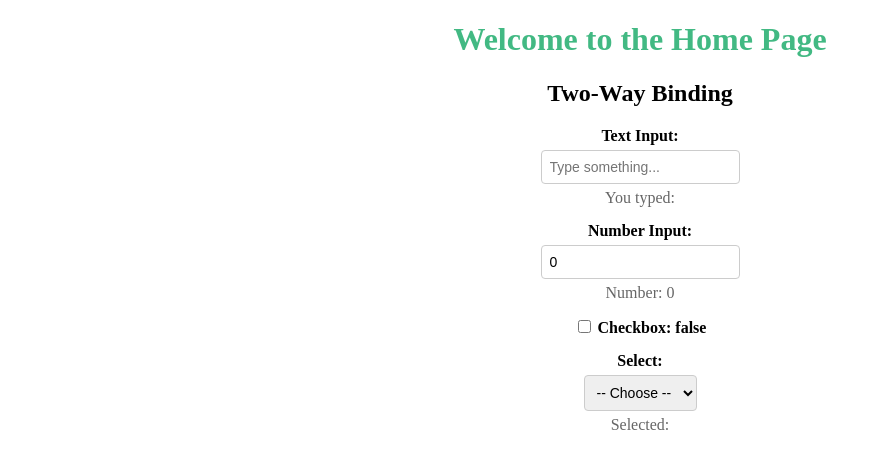
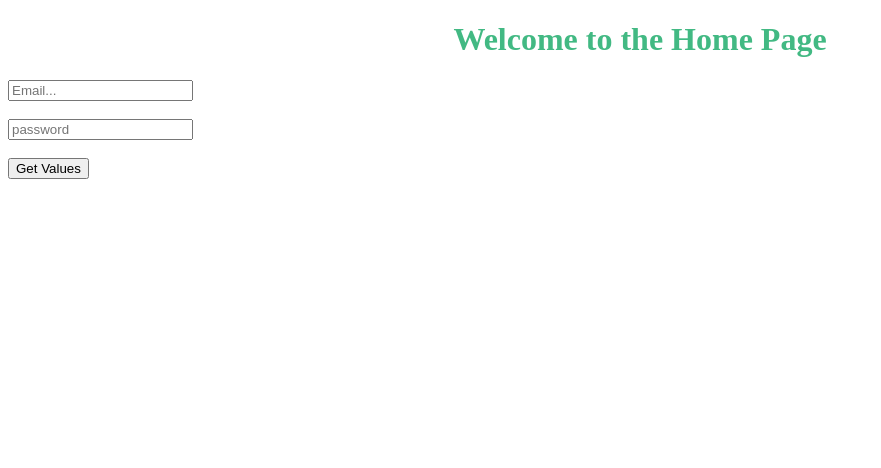
Before and after one commit to Manojkumar354/Vue-JS, a Vue app: page / in a window 1280 px wide. Shown: the top 468 px of the page, without its empty margins (0-881 px from the left). Built offline with nearby package versions, Linux system fonts and the light colour scheme.

Commit message:
Get input value commit

```diff
--- a/src/App.vue
+++ b/src/App.vue
@@ -1,20 +1,17 @@
 <template>
 
 <HomeComponent/>
-<TwoWayBinding/>
 </template>
 
 <script>
 
 import HomeComponent from './components/HomeComponent.vue';
-import TwoWayBinding from './components/TwoWayBinding.vue';
 
 
 export default {
     name: 'App',
     components: {
-        HomeComponent,
-        TwoWayBinding
+        HomeComponent
     }
 }
 </script>
--- a/src/components/HomeComponent.vue
+++ b/src/components/HomeComponent.vue
@@ -1,10 +1,27 @@
 <template>
 <h1>Welcome to the Home Page</h1>
+
+<input type="text" name="email" placeholder="Email..." v-model="email">  <br/><br/>
+
+<input type="password" name="password" placeholder="password" v-model="password">  <br/><br/>
+
+<button type="button" v-on:click="getData()">Get Values</button>
 </template>
 
 <script>
 export default {
     name: 'HomeComponent',
+    data() {
+        return {
+            email: '',
+            password: ''
+        }
+    },
+    methods: {
+        getData() {
+            console.log(this.email, this.password);
+        }
+    }
 }
 </script>
 
```
